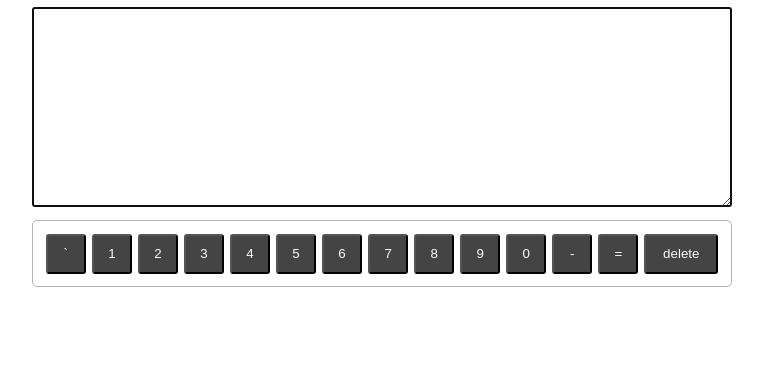
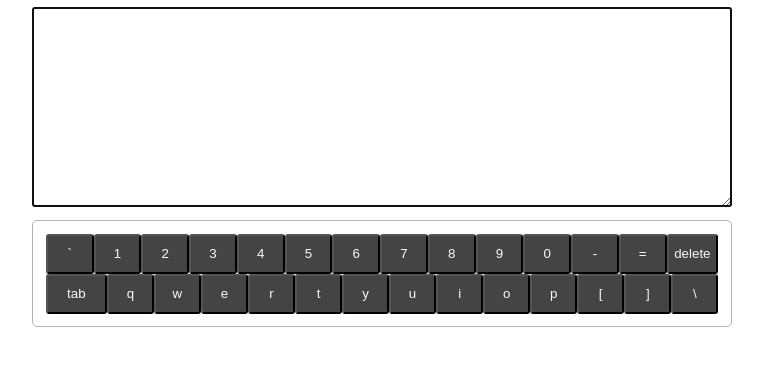
Before and after one commit to AlxndrSmk/virtual-keyboard, a website with bundled scripts: page index.html in a window 1280 px wide. Shown: the part 49-414 px from the top of the page, without its empty margins (258-1021 px from the left). Built offline with nearby package versions, Linux system fonts and the light colour scheme.

Commit message:
feat: add second keyboard buttons line

```diff
--- a/src/css/style.css
+++ b/src/css/style.css
@@ -62,6 +62,14 @@ body {
     background: #619370;
 }
 
+.btn_size-s {
+    flex-grow: .1;
+}
+
+.btn_size-m {
+    flex-grow: .2;
+}
+
 .btn_size-l {
     flex-grow: .3;
 }
--- a/src/js/components/createDOM.js
+++ b/src/js/components/createDOM.js
@@ -1,4 +1,4 @@
-import keyboardRow from './keyboardRows.js';
+import fragment from './keyboardRows.js';
 
 export default function createDOM() {
   const title = document.createElement('h1');
@@ -15,5 +15,5 @@ export default function createDOM() {
   document.body.append(title);
   document.body.append(textarea);
   document.body.append(keyboard);
-  keyboard.append(keyboardRow);
+  keyboard.append(fragment);
 }
--- a/src/js/components/data.js
+++ b/src/js/components/data.js
@@ -1,4 +1,5 @@
 const keyboardButtons = [
+  [
     {
       name: 'Backquote',
       lang: { en: '`', ru: 'ё' },
@@ -83,6 +84,93 @@ const keyboardButtons = [
       isFunctional: true,
       size: 'l',
     },
+  ],
+  [
+    {
+      name: 'Tab',
+      lang: { en: 'tab', ru: 'tab' },
+      isFunctional: true,
+      size: 'l',
+    },
+    {
+      name: 'KeyQ',
+      lang: { en: 'q', ru: 'й' },
+      isFunctional: false,
+      size: 's',
+    },
+    {
+      name: 'KeyW',
+      lang: { en: 'w', ru: 'ц' },
+      isFunctional: false,
+      size: 's',
+    },
+    {
+      name: 'KeyE',
+      lang: { en: 'e', ru: 'у' },
+      isFunctional: false,
+      size: 's',
+    },
+    {
+      name: 'KeyR',
+      lang: { en: 'r', ru: 'к' },
+      isFunctional: false,
+      size: 's',
+    },
+    {
+      name: 'KeyT',
+      lang: { en: 't', ru: 'е' },
+      isFunctional: false,
+      size: 's',
+    },
+    {
+      name: 'KeyY',
+      lang: { en: 'y', ru: 'н' },
+      isFunctional: false,
+      size: 's',
+    },
+    {
+      name: 'KeyU',
+      lang: { en: 'u', ru: 'г' },
+      isFunctional: false,
+      size: 's',
+    },
+    {
+      name: 'KeyI',
+      lang: { en: 'i', ru: 'ш' },
+      isFunctional: false,
+      size: 's',
+    },
+    {
+      name: 'KeyO',
+      lang: { en: 'o', ru: 'щ' },
+      isFunctional: false,
+      size: 's',
+    },
+    {
+      name: 'KeyP',
+      lang: { en: 'p', ru: 'з' },
+      isFunctional: false,
+      size: 's',
+    },
+    {
+      name: 'BracketLeft',
+      lang: { en: '[', ru: 'х' },
+      isFunctional: false,
+      size: 's',
+    },
+    {
+      name: 'BracketRight',
+      lang: { en: ']', ru: 'ъ' },
+      isFunctional: false,
+      size: 's',
+    },
+    {
+      name: 'Backslash',
+      lang: { en: '\\', ru: '\\' },
+      isFunctional: false,
+      size: 's',
+    },
+  ],
 ];
 
 export default keyboardButtons;
--- a/src/js/components/keyboardRows.js
+++ b/src/js/components/keyboardRows.js
@@ -1,20 +1,21 @@
 import keyboardButtons from './data.js';
 
+const fragment = document.createDocumentFragment();
+
+keyboardButtons.forEach((row) => {
   const keyboardRow = document.createElement('div');
   keyboardRow.classList.add('keyboard__row');
 
-const fragment = document.createDocumentFragment();
-// fragment.classList.add('keyboard__row');
-
-keyboardButtons.forEach((btn) => {
+  row.forEach((btn) => {
     const keyboardButton = document.createElement('button');
     keyboardButton.classList.add('btn');
     keyboardButton.classList.add(`btn_size-${btn.size}`);
     keyboardButton.textContent = btn.lang.en;
 
-  fragment.appendChild(keyboardButton);
+    keyboardRow.appendChild(keyboardButton);
   });
 
-keyboardRow.appendChild(fragment);
+  fragment.appendChild(keyboardRow);
+});
 
-export default keyboardRow;
+export default fragment;
```
Lines whose indentation alone changed are shown as unchanged.
